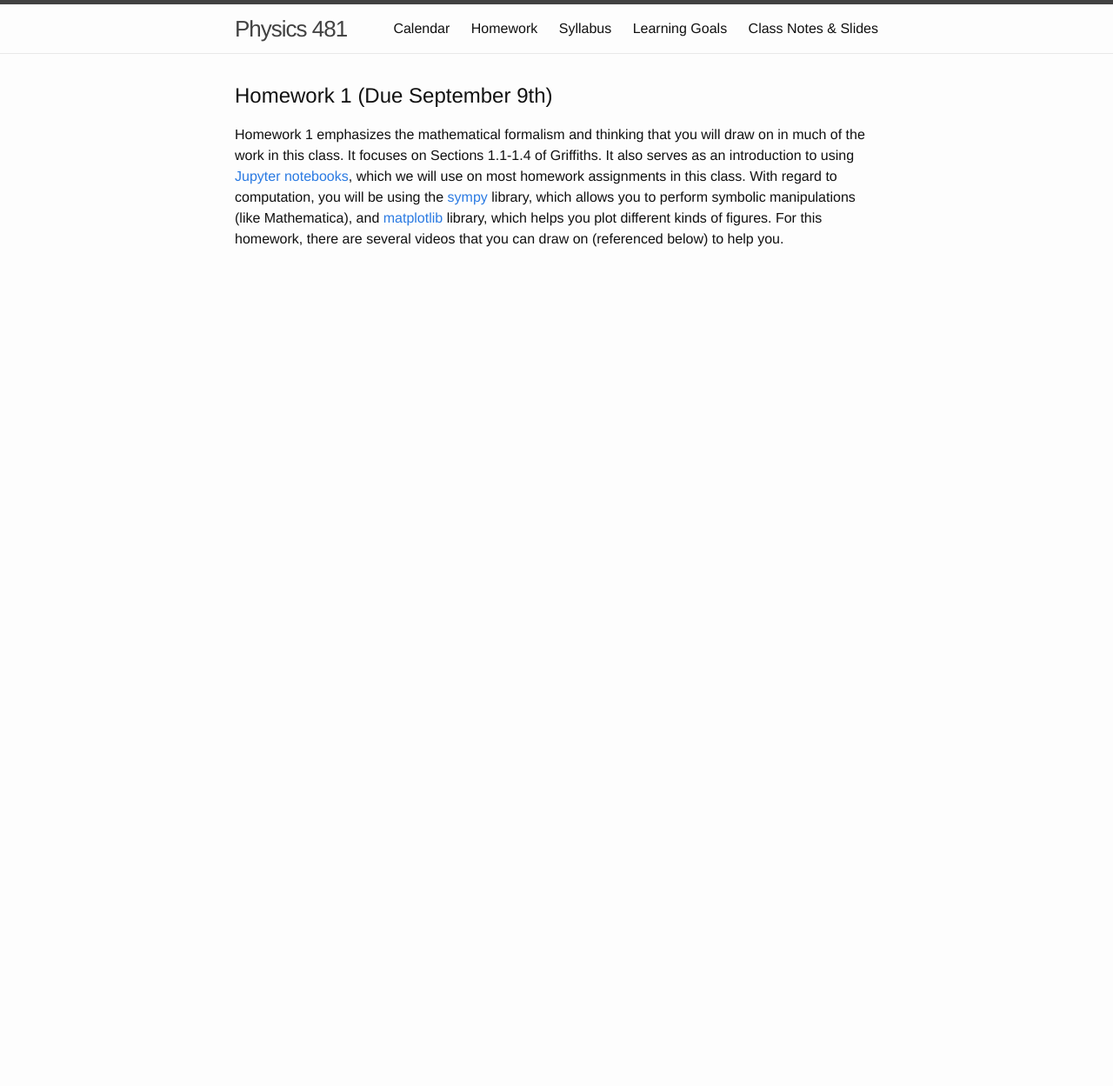
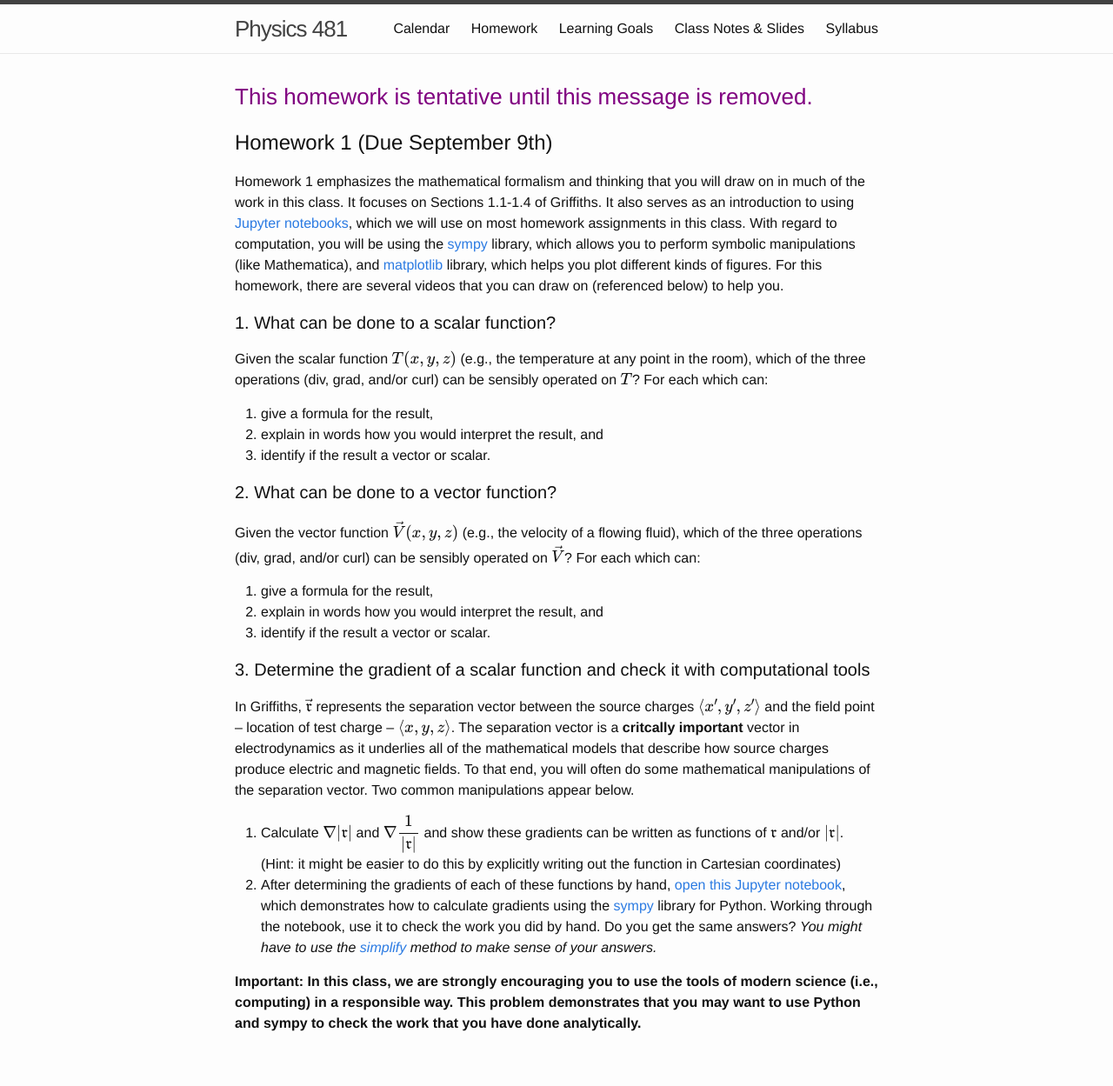
Before and after one commit to dannycab/phy481msu, a Jekyll site: the page built from assignments/homework1.md, in a window 1280 px wide. Shown: the whole page at 87% size. Built offline with Jekyll 4.4.1, drawn with Linux system fonts in a browser that asks for light colours; formulas are drawn with MathJax 3; before the commit the page ends 900 px from its top, so only the background shows below that.

Commit message:
Working on Homework 1; Added Gradient Notebook

```diff
--- a/assignments/homework1.md
+++ b/assignments/homework1.md
@@ -3,6 +3,30 @@ layout: homework
 use_math: true
 ---
 
+<h3 style="color:purple">This homework is tentative until this message is removed.</h3>
+
 # Homework 1 (Due September 9th)
 
 Homework 1 emphasizes the mathematical formalism and thinking that you will draw on in much of the work in this class. It focuses on Sections 1.1-1.4 of Griffiths. It also serves as an introduction to using [Jupyter notebooks](http://jupyter.org), which we will use on most homework assignments in this class. With regard to computation, you will be using the [sympy](http://sympy.org) library, which allows you to perform symbolic manipulations (like Mathematica), and [matplotlib](http://matplotlib.org/) library, which helps you plot different kinds of figures. For this homework, there are several videos that you can draw on (referenced below) to help you.
+
+#### 1. What can be done to a scalar function?
+Given the scalar function \\(T(x,y,z)\\) (e.g., the temperature at any point in the room), which of the three operations (div, grad, and/or curl) can be sensibly operated on \\(T\\)? For each which can:
+
+1. give a formula for the result,
+2. explain in words how you would interpret the result, and
+3. identify if the result a vector or scalar.
+
+#### 2. What can be done to a vector function?
+Given the vector function \\(\vec{V}(x,y,z)\\) (e.g., the velocity of a flowing fluid), which of the three operations (div, grad, and/or curl) can be sensibly operated on \\(\vec{V}\\)? For each which can:
+
+1. give a formula for the result,
+2. explain in words how you would interpret the result, and
+3. identify if the result a vector or scalar.
+
+#### 3. Determine the gradient of a scalar function and check it with computational tools
+In Griffiths, \\(\vec{\mathfrak{r}}\\) represents the separation vector between the source charges \\(\langle x', y', z' \rangle\\) and the field point -- location of test charge -- \\(\langle x, y, z \rangle\\). The separation vector is a **critcally important** vector in electrodynamics as it underlies all of the mathematical models that describe how source charges produce electric and magnetic fields. To that end, you will often do some mathematical manipulations of the separation vector. Two common manipulations appear below.
+
+1. Calculate \\(\nabla\|\mathfrak{r}\|\\) and \\(\nabla \dfrac{1}{\|\mathfrak{r}\|}\\) and show these gradients can be written as functions of \\(\mathfrak{r}\\) and/or \\(\|\mathfrak{r}\|\\). (Hint: it might be easier to do this by explicitly writing out the function in Cartesian coordinates)
+2. After determining the gradients of each of these functions by hand, [open this Jupyter notebook](../notebooks/HW1-GradientProblem.ipynb), which demonstrates how to calculate gradients using the [sympy](http://sympy.org) library for Python. Working through the notebook, use it to check the work you did by hand. Do you get the same answers? *You might have to use the [simplify](http://docs.sympy.org/latest/tutorial/simplification.html) method to make sense of your answers.*
+
+**Important: In this class, we are strongly encouraging you to use the tools of modern science (i.e., computing) in a responsible way. This problem demonstrates that you may want to use Python and sympy to check the work that you have done analytically.**
```
Also changed, not shown: assignments/index.md (+1 -1 lines), notes/01-slides.md (+2 -2 lines), syllabus.md (renamed from index.md, +7 -7 lines), 1 other file.
